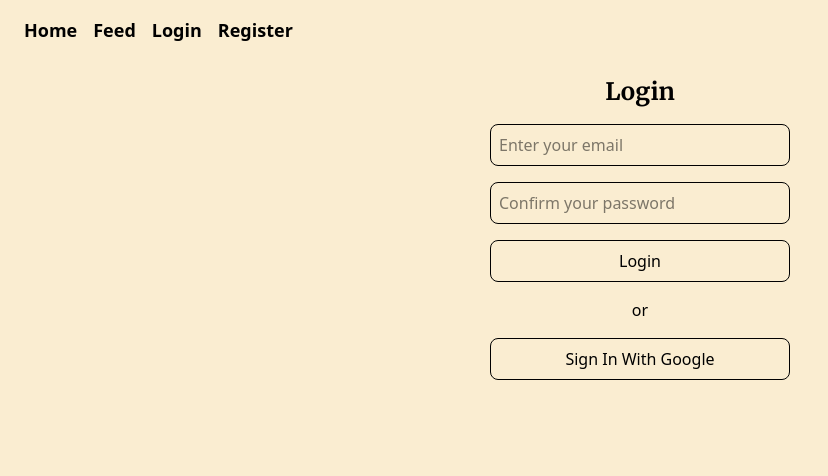
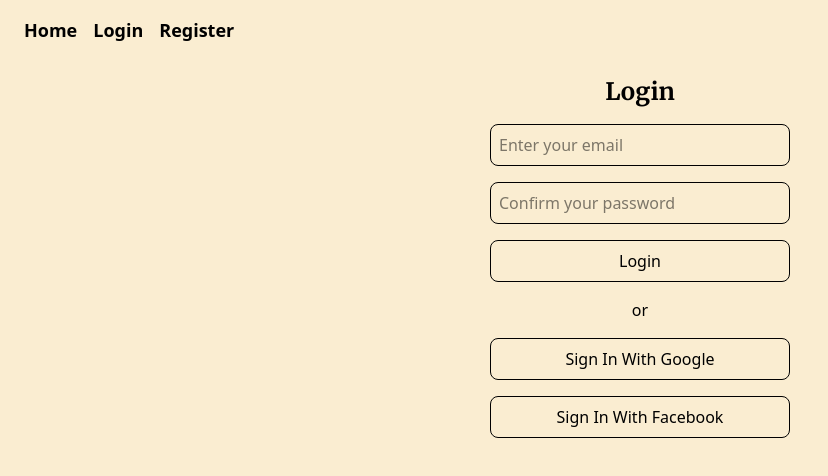
Before and after one commit to LisaMandarin/mission-points, a Vue app: page /login in a window 1280 px wide. Shown: the top 476 px of the page, without its empty margins (0-828 px from the left). Built offline with nearby package versions, Linux system fonts and the light colour scheme; no server answers; some icons are missing; a web font is replaced by a local one.

Commit message:
feat: logged in state

```diff
--- a/src/App.vue
+++ b/src/App.vue
@@ -2,8 +2,12 @@
 import DesktopNav from './components/DesktopNav.vue';
 import { useUIStore } from './stores/ui';
 import Loading from './components/Loading.vue';
+import { onAuthStateChanged, getAuth } from 'firebase/auth';
 
 const ui = useUIStore();
+onAuthStateChanged(getAuth(), (user) => {
+  ui.isLoggedIn = !!user
+})
 </script>
 
 <template>
--- a/src/components/DesktopNav.vue
+++ b/src/components/DesktopNav.vue
@@ -1,11 +1,24 @@
 <script setup lang="ts">
 import { routes } from '../router';
 import SignOutBtn from './SignOutBtn.vue';
+import { useUIStore } from '../stores/ui';
+import { computed } from 'vue';
+const ui = useUIStore();
+const visibleRoutes = computed(() => {
+    return routes.filter((route) => {
+        if (ui.isLoggedIn) {
+            return route.name !== "Login" && route.name !== "Register"
+        } else {
+            return route.name !== "Feed"
+        }
+    })
+})
+console.log('visibleRoutes: ', visibleRoutes.value)
 </script>
 
 <template>
     <div class="m-4">
-        <span v-for="route in routes" :key="route.path" class="px-2 text-lg font-semibold hover:text-blue active:text-orange">
+        <span v-for="route in visibleRoutes" :key="route.path" class="px-2 text-lg font-semibold hover:text-blue active:text-orange">
             <router-link :to="route.path">{{ route.name }}</router-link>
         </span>
         <SignOutBtn />
--- a/src/components/SignOutBtn.vue
+++ b/src/components/SignOutBtn.vue
@@ -12,7 +12,6 @@ const ui = useUIStore();
 const handleSignOut = () => {
     ui.isLoading = true;
     signOut(auth).then(() => {
-        console.log("User signed out");
         router.push('/');
     }).catch((error) => {
         console.error("Error signing out: ", error);
--- a/src/router/index.ts
+++ b/src/router/index.ts
@@ -3,10 +3,11 @@ import Home from "../views/Home.vue";
 import Login from '../views/Login.vue';
 import Register from '../views/Register.vue';
 import Feed from "../views/Feed.vue";
+import { getAuth, onAuthStateChanged } from "firebase/auth";
 
 export const routes = [
     { path: '/', name: "Home", component: Home},
-    { path: '/feed', name: 'Feed', component: Feed },
+    { path: '/feed', name: 'Feed', component: Feed, meta: {requiresAuth: true} },
     { path: '/login', name: 'Login', component: Login },
     { path: '/register', name: 'Register', component: Register },
 ]
@@ -15,4 +16,16 @@ const router = createRouter({
     history: createWebHistory(),
     routes
 })
+router.beforeEach((to, _, next) => {
+    const requiresAuth = to.matched.some((record) => record.meta.requiresAuth);
+    const auth = getAuth();
+    const unsubscribe = onAuthStateChanged(auth, (user) => {
+        unsubscribe();
+        if (requiresAuth && !user) {
+            return next('/login');
+        } else {
+            return next();
+        }
+    });
+})
 export default router
--- a/src/stores/ui.ts
+++ b/src/stores/ui.ts
@@ -3,5 +3,6 @@ import { ref } from "vue";
 
 export const useUIStore = defineStore("ui", () => {
     const isLoading = ref(false)
-    return { isLoading };
+    const isLoggedIn = ref<boolean>()
+    return { isLoading, isLoggedIn };
 })
--- a/src/views/Home.vue
+++ b/src/views/Home.vue
@@ -1,6 +1,8 @@
 <script setup lang="ts">
 import 'animate.css'
 import LandingBtn from "../components/LandingBtn.vue";
+import { useUIStore } from '../stores/ui';
+const ui = useUIStore()
 </script>
 
 <template>
@@ -10,7 +12,8 @@ import LandingBtn from "../components/LandingBtn.vue";
   <div class="xl:h-[150px]">
     <h1 class="animate__animated animate__tada text-blue font-extrabold text-5xl xl:text-8xl font-title leading-24 text-center">Mission Points</h1>
   </div>
-    <div class="flex flex-row w-full justify-center gap-4 h-[60px]">
+    <div v-if="ui.isLoggedIn"> Welcome</div>
+    <div v-else class="flex flex-row w-full justify-center gap-4 h-[60px]">
       <LandingBtn name="Login" link="/login" />
       <LandingBtn name="Register" link="/register" />
     </div>
--- a/src/views/Login.vue
+++ b/src/views/Login.vue
@@ -24,16 +24,19 @@
         Login
       </button>
       <p class="text-center">or</p>
-      <p class="border p-2 rounded-lg text-center cursor-pointer">
-        <button @click="signInWithGoogle">Sign In With Google</button>
-      </p>
+      <button class="border p-2 rounded-lg text-center cursor-pointer w-full" @click="signInWithGoogle">
+        Sign In With Google
+      </button>
+      <button class="border p-2 rounded-lg text-center cursor-pointer w-full" @click="signInWithFacebook">
+        Sign In With Facebook
+      </button>
     </div>
   </div>
 </template>
 
 <script setup lang="ts">
 import { ref } from "vue";
-import { getAuth, signInWithEmailAndPassword } from "firebase/auth";
+import { getAuth, signInWithEmailAndPassword, signInWithPopup, GoogleAuthProvider, FacebookAuthProvider } from "firebase/auth";
 import { useRouter } from "vue-router";
 import { useUIStore } from "../stores/ui";
 import PasswordInput from "../components/PasswordInput.vue";
@@ -43,6 +46,8 @@ const password = ref("");
 const errorMsg = ref("");
 const router = useRouter();
 const ui = useUIStore();
+const googleProvider = new GoogleAuthProvider();
+const facebookProvider = new FacebookAuthProvider();
 
 const login = () => {
   ui.isLoading = true;
@@ -51,11 +56,15 @@ const login = () => {
     .then((userCredential) => {
       // Signed in
       const user = userCredential.user;
-      console.log("user", user);
-      router.push("/feed");
+      if (user) {
+        router.push("/feed");
+      }
     })
     .catch((error) => {
       switch (error.code) {
+        case "auth/invalid-email":
+          errorMsg.value = "Invalid email address";
+          break;
         case "auth/user-not-found":
           errorMsg.value = "User not found";
           break;
@@ -72,6 +81,27 @@ const login = () => {
     });
 };
 const signInWithGoogle = () => {
-  console.log("Sign in with Google");
+  signInWithPopup(getAuth(), googleProvider)
+    .then((result) => {
+      const user = result.user;
+      if (user) {
+        router.push("/feed");
+      }
+    })
+    .catch((error) => {
+      console.error("Error signing in with Google: ", error);
+    });
 };
+const signInWithFacebook = () => {
+  signInWithPopup(getAuth(), facebookProvider)
+    .then((result) => {
+      const user = result.user;
+      if (user) {
+        router.push("/feed");
+      }
+    })
+    .catch((error) => {
+      console.error("Error signing in with Facebook: ", error);
+    })
+}
 </script>
--- a/src/views/Register.vue
+++ b/src/views/Register.vue
@@ -33,13 +33,19 @@
       >
         Sign in with Google
       </button>
+      <button
+        class="border p-2 rounded-lg text-center cursor-pointer w-full"
+        @click="handleFacebookSignIn"
+      >
+        Sign in with Facebook
+      </button>
     </div>
   </div>
 </template>
 
 <script setup lang="ts">
 import { ref } from "vue";
-import { getAuth, createUserWithEmailAndPassword } from "firebase/auth";
+import { getAuth, createUserWithEmailAndPassword, GoogleAuthProvider, FacebookAuthProvider, signInWithPopup } from "firebase/auth";
 import { useRouter } from "vue-router";
 import { useUIStore } from "../stores/ui";
 import PasswordInput from "../components/PasswordInput.vue";
@@ -63,8 +69,9 @@ const register = () => {
     .then((userCredential) => {
       // Signed in
       const user = userCredential.user;
-      console.log(user);
-      router.push("/feed");
+      if (user) {
+        router.push("/feed");
+      }
     })
     .catch((error) => {
       switch (error.code) {
@@ -87,6 +94,28 @@ const register = () => {
     });
 };
 const handleGoogleSignIn = () => {
-  console.log("Sign in with Google");
+  const googleProvider = new GoogleAuthProvider();
+  signInWithPopup(getAuth(), googleProvider)
+    .then((result) => {
+      if (result.user) {
+        router.push("/feed");
+      }
+    })
+    .catch((error) => {
+      console.error("Error signing in with Google: ", error);
+    })
 };
+
+const handleFacebookSignIn = () => {
+  const facebookProvider = new FacebookAuthProvider();
+  signInWithPopup(getAuth(), facebookProvider)
+    .then((result) => {
+      if (result.user) {
+        router.push('/feed')
+      }
+    })
+    .catch((error) => {
+      console.error("Error signing in with Facebook: ", error);
+    })
+}
 </script>
```
